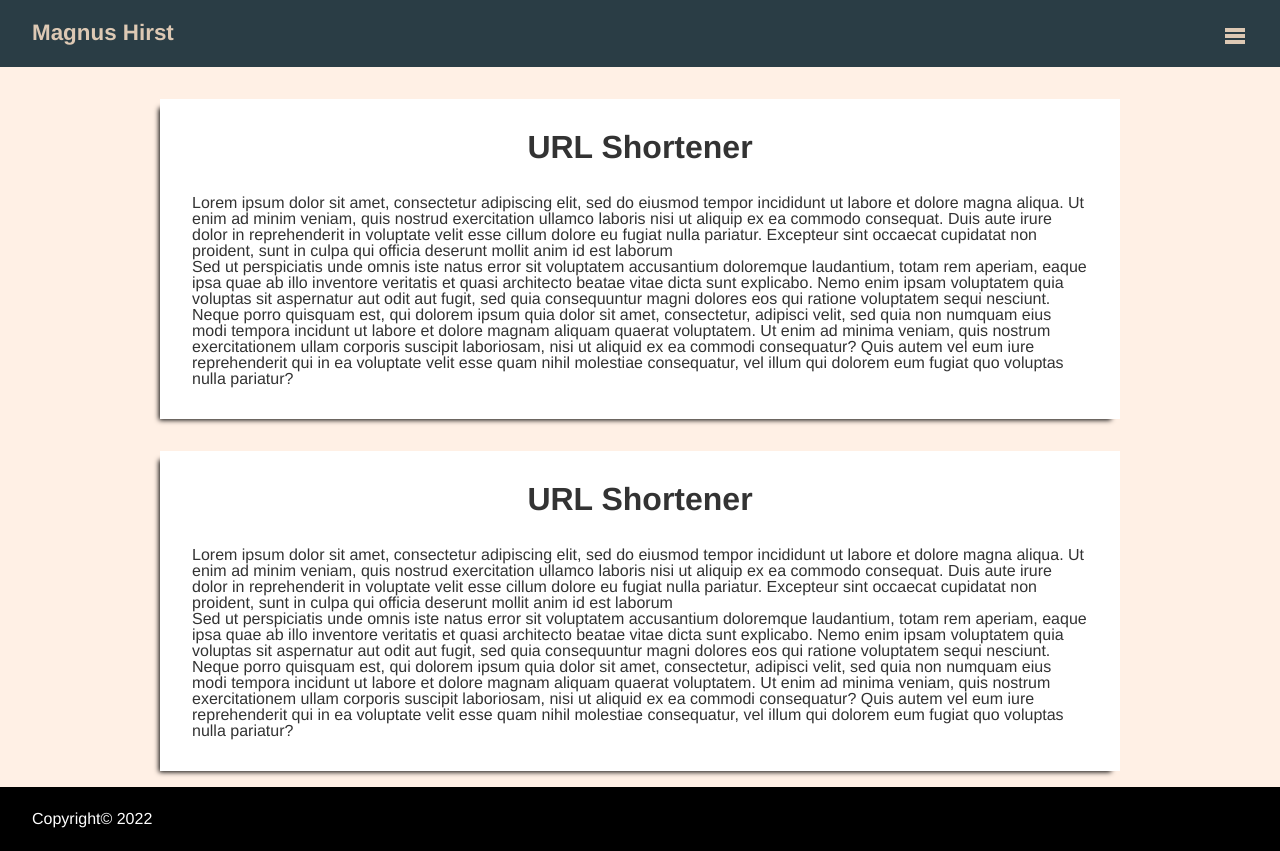
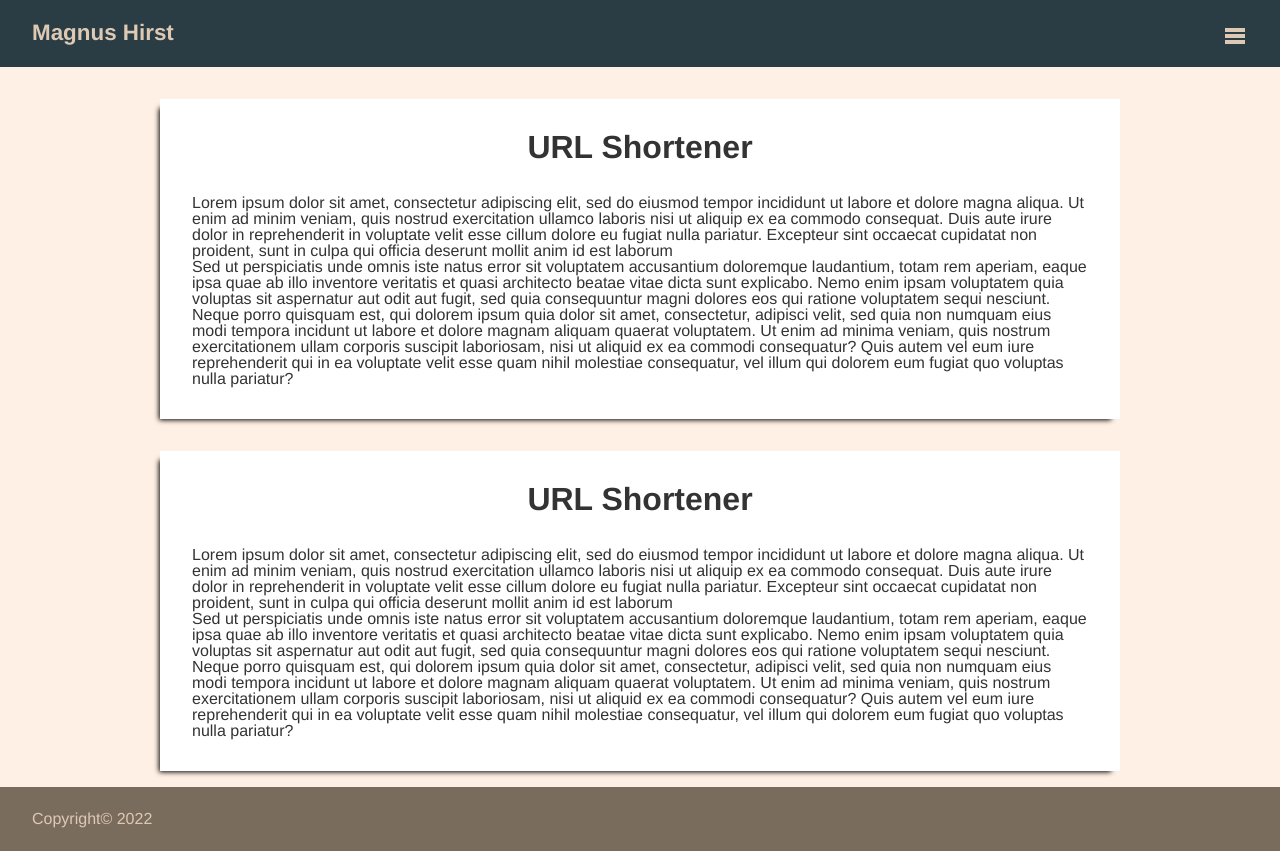
Before and after one commit to magnushirst/personal-site-v2, a React app: page / in a window 1280 px wide. Built offline with nearby package versions, Linux system fonts and the light colour scheme.

Commit message:
Improved theme usage across site

```diff
--- a/src/components/atoms/footer/footer.jsx
+++ b/src/components/atoms/footer/footer.jsx
@@ -5,12 +5,13 @@ const StyledFooter = styled.footer`
   position: relative;
   bottom: 0;
   width: 100vw;
-  background: black;
+  background: #7A6C5D;
   height: 4em;
   display: flex;
   padding-left: 2em;
   align-items: center;
   margin-top: 1em;
+  color: #DDC9B4;
 `;
 
 export default function Footer() {
--- a/src/components/organisms/header/header.jsx
+++ b/src/components/organisms/header/header.jsx
@@ -53,7 +53,7 @@ const NavigationWrapper = styled.div`
   max-width: 20em;
   background-color: #2A3D45;
   height: 100vh;
-  border-left: 4px solid #DDC9B4;
+  border-left: 4px solid #C17C74;
   transition: all 400ms ease;
   padding: 1em 1em 1em 1em;
 
```
